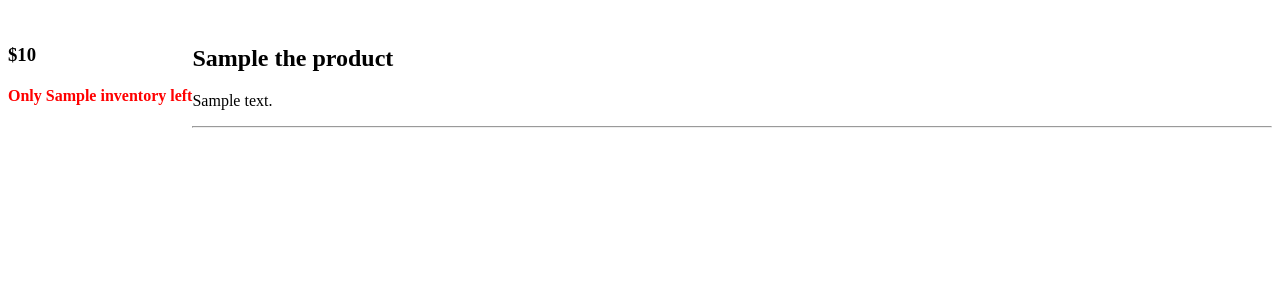
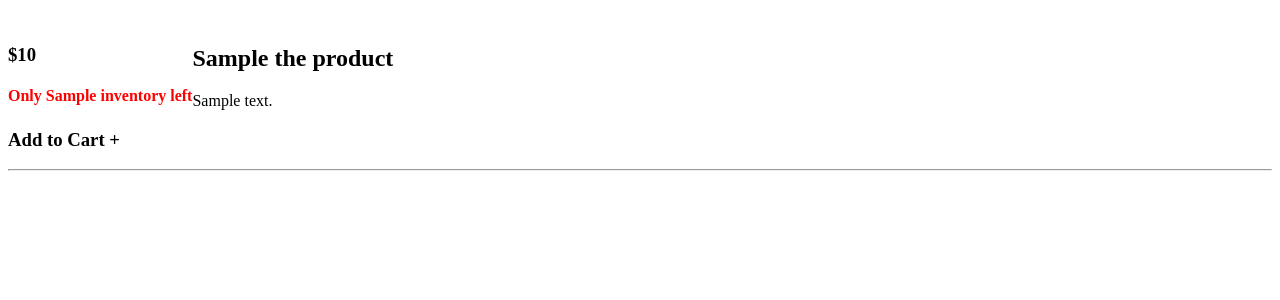
Before and after one commit to JoviaNierenberg/robopocalypse, a Node project: template browser/js/product/product.thumbnail.html in a window 1280 px wide. Shown: the top 300 px of the page. Run offline with Node 20 templates, Linux system fonts and the light colour scheme; the template is opened without the code that fills it: most values are stand-ins (such as "Sample title", 1, 10 or a date in 2020); some libraries are stand-ins or nearby versions.

Commit message:
fixed layout to display semi-correctly

```diff
--- a/browser/js/product/product.thumbnail.html
+++ b/browser/js/product/product.thumbnail.html
@@ -1,16 +1,17 @@
 <div class="container-fluid row">
 	<div class="container-fluid col-lg-2 col-md-2 col-sm-2 col-xs-2">
 		<div style="margin-top:25px">
-		<img class="col-lg-8 col-md-8 col-sm-8 col-xs-8" ng-src="{{theProduct.photo}}" ui-sref="singleProduct({id: theProduct._id })">
+		<img ng-src="{{theProduct.photo}}" ui-sref="singleProduct({id: theProduct._id })">
 		</div>
 		<div class="container-fluid" style="float:left; clear:both">
 			<h3>${{theProduct.price}}</h3>
 			<h4><span style="color:red"><b>Only {{theProduct.inventory}} left</b></span></h4>
 		</div>
 	</div>
-	<div class="container-fluid col-lg-6 col-md-6 col-sm-6 col-xs-6">
+	<div class="container-fluid">
 		<h2><a ui-sref="singleProduct({id: theProduct._id })">{{theProduct.title}}</a></h2>
 		<p>{{theProduct.description}}</p>
+		<h3 ng-click="add(theProduct)">Add to Cart +</h3>
 	</div>
 
 </div>
--- a/browser/js/product/product.thumbnail.js
+++ b/browser/js/product/product.thumbnail.js
@@ -4,6 +4,11 @@ app.directive('productThumbnail', function(){
 		templateUrl: 'js/product/product.thumbnail.html',
 		scope: {
 			theProduct: '=product'
+		},
+		controller: function ($scope, Cart) {
+			$scope.add = function (product) {
+				Cart.addToCart(product);
+			};
 		}
 	}
 })
--- a/browser/scss/main.scss
+++ b/browser/scss/main.scss
@@ -20,6 +20,10 @@ body {
   margin: 0 auto;
 }
 
+img {
+  width: 100%
+}
+
 @import "directives/main";
 @import "home/main";
 @import "about/main";
--- a/server/app/views/index.html
+++ b/server/app/views/index.html
@@ -7,8 +7,7 @@
     <link rel="stylesheet" href="https://ajax.googleapis.com/ajax/libs/angular_material/0.9.4/angular-material.min.css">
     <link rel="stylesheet" href="https://fonts.googleapis.com/css?family=RobotoDraft:300,400,500,700,400italic">
     <link rel="stylesheet" href="https://maxcdn.bootstrapcdn.com/font-awesome/4.4.0/css/font-awesome.min.css">
-    <link rel="stylesheet" type="text/css" href="/bootstrap-material-design/dist/css/material.min.css">
-    <!-- <link rel="stylesheet" type="text/css" href="/bootstrap/dist/css/bootstrap.css" /> -->
+    <link rel="stylesheet" type="text/css" href="/bootstrap/dist/css/bootstrap.css" />
     <link rel="stylesheet" type="text/css" href="/style.css" />
     <meta name="viewport" content="initial-scale=1" />
     <script src="/lodash/index.js"></script>
```
Also changed, not shown: browser/js/common/directives/cart/cart.html (+5 -6 lines), browser/js/home/home.html (+6 -2 lines).
